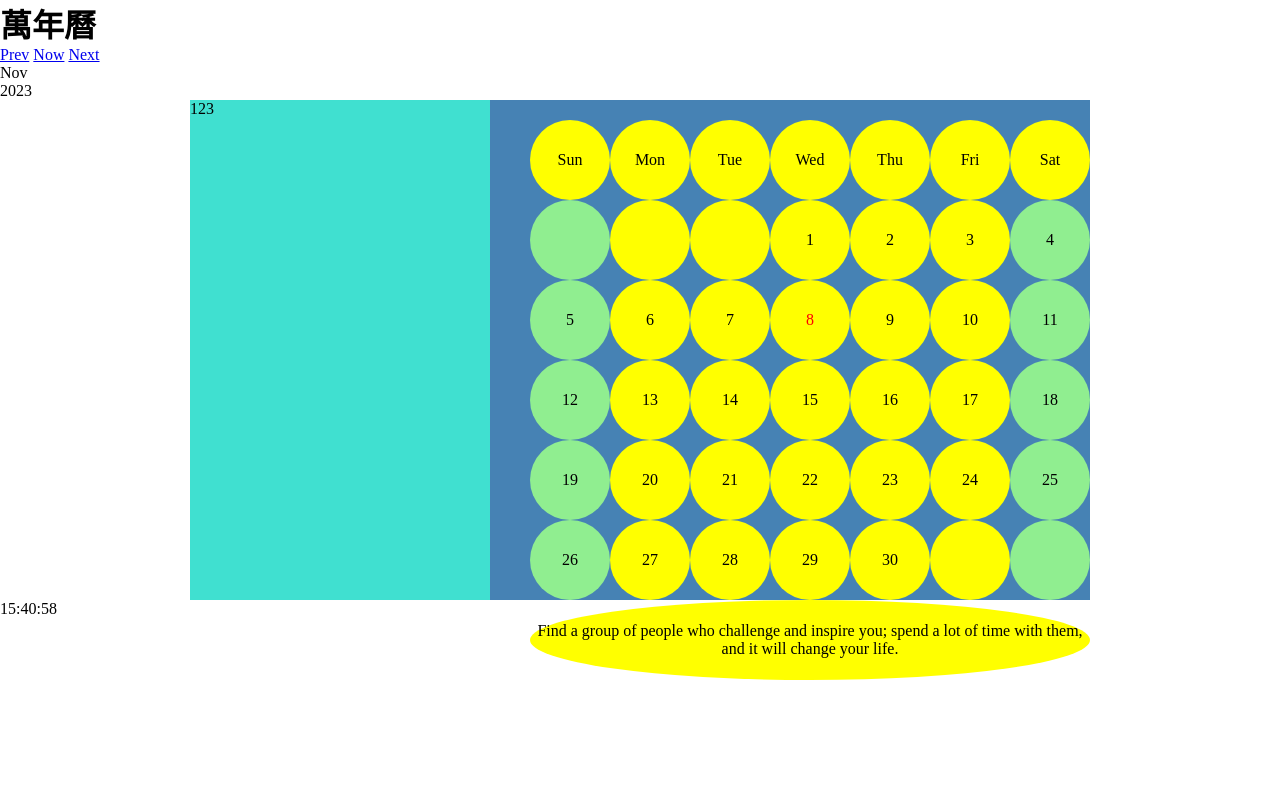
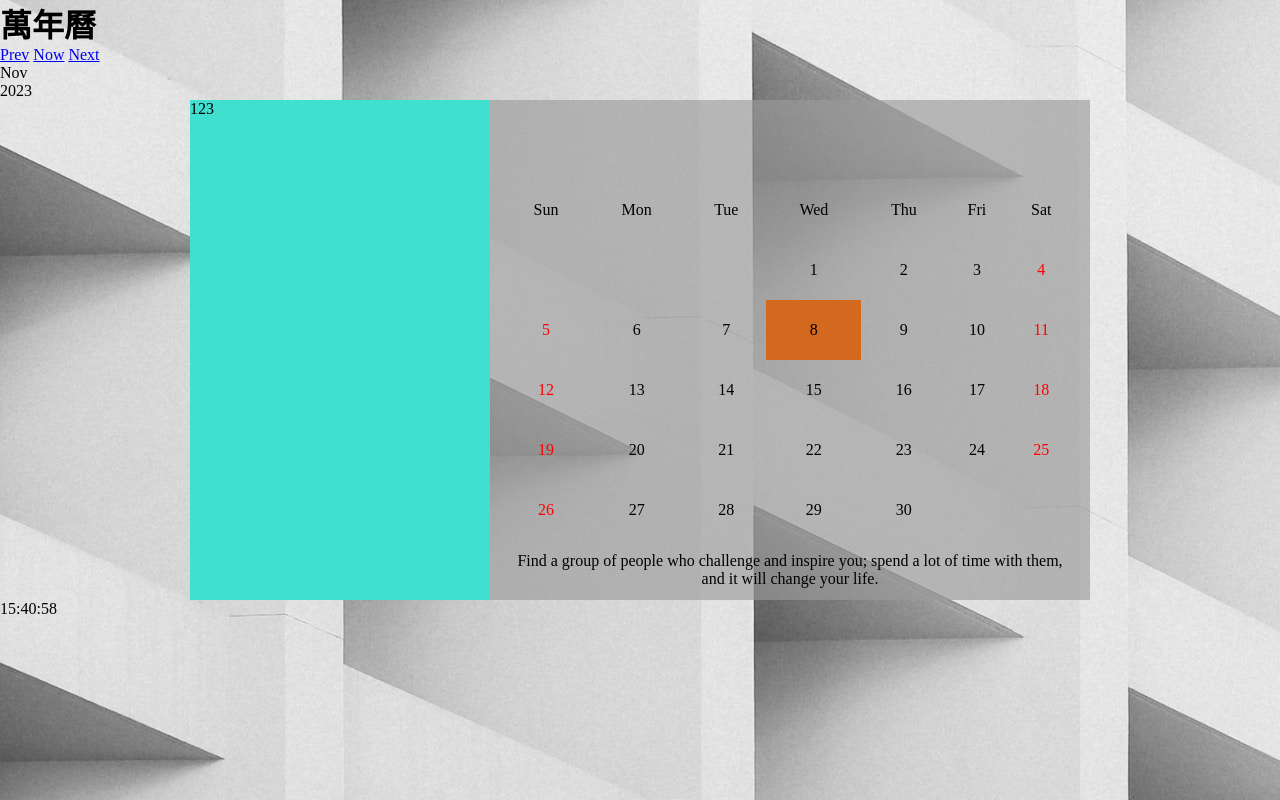
Before and after one commit to Trump-2/Perpetual-calendar, a PHP site: page / in a window 1280 px wide. Run offline with PHP 8.4, Linux system fonts and the light colour scheme; data that the repository does not hold is empty.

Commit message:
對 table 的位置和外觀進行修改

```diff
--- a/index.php
+++ b/index.php
@@ -12,7 +12,7 @@ if (isset($_GET['month']) && isset($_GET['year'])) {
 // 根據今天是星期幾決定要使用哪個背景圖片
 switch ($month) {
   case '1':
-    $Bg = "./images/bg0.gif";
+    $Bg = "./images/bgN-2.jpg";
     break;
   case '2':
     $Bg = "./images/bg1.gif";
@@ -31,6 +31,20 @@ switch ($month) {
     break;
   case "7":
     $Bg = "./images/bg6.gif";
+  case "8":
+    $Bg = "./images/bgN-1.jpg";
+    break;
+  case "9":
+    $Bg = "./images/bg4.gif";
+    break;
+  case "10":
+    $Bg = "./images/bgN-1.jpg";
+    break;
+  case "11":
+    $Bg = "./images/bgN-1.jpg";
+  case "12":
+    $Bg = "./images/bgN-2.jpg";
+
 }
 ?>
 
@@ -47,6 +61,8 @@ switch ($month) {
 </head>
 
 <body style="background-image:url('<?php echo $Bg ?>')">
+
+  <!-- <body style="background-image: url('./images/bgN-1.jpg');"> -->
 
   <h1>萬年曆</h1>
   <?php
@@ -84,7 +100,7 @@ switch ($month) {
   <!-- style='width:500px;display:flex;margin:auto;justify-content:space-between' -->
   <div>
     <?php
-    if ($month  > 11) {
+    if ($month > 11) {
       $next = 1;
       $nextYear = $year + 1;
     } else {
@@ -92,7 +108,7 @@ switch ($month) {
       $nextYear = $year;
     }
 
-    if ($month  < 2) {
+    if ($month < 2) {
       $prev = 12;
       $prevYear = $year - 1;
     } else {
@@ -123,7 +139,6 @@ switch ($month) {
     </div>
 
   </div>
-  <div class="circle"></div>
   <div class="container">
     <div class='aside-div'>
       <aside>
@@ -156,9 +171,9 @@ switch ($month) {
               $thisCellDate = strtotime("+$addDays days", strtotime($firstCellDate));
               // 判斷格子中的日期是星期幾，0代表星期日(依此類推)，因為這裡要讓假日的 background-color 改變，也就是星期為 0 或 6 的，所以將其作為判斷條件
               if (date('w', $thisCellDate) == 0 || date('w', $thisCellDate) == 6) {
-                echo "<td style='background-color:lightgreen'>";
+                echo "<td style='color:red'>";
               } else if (date('Y-m-j') == date('Y-m-j', $thisCellDate)) {
-                echo "<td style='color:red'>";
+                echo "<td class='today'>";
               } else {
                 echo "<td>";
               }
@@ -186,7 +201,6 @@ switch ($month) {
           echo "</table>";
           ?>
       </main>
-
     </div>
   </div>
 
--- a/style.css
+++ b/style.css
@@ -5,19 +5,33 @@
   box-sizing: border-box;
 }
 
+table,td {
+  /* border:2px solid white;
+  table-layout: fixed; */
+}
+
 table {
   border-collapse: collapse;
+  width:95%;
+  position:absolute;
+  bottom:0;
+  left:15px;
   /* border: 3px double #999; */
+}
+
+td,th {
+  height:60px;
 }
 
 td {
   /* border: 1px solid #999; */
   /* padding: 5px 10px; */
   text-align: center;
-  width: 80px;
+  /* height:60px; */
+  /* width: 80px;
   height: 80px;
-  border-radius: 50%;
-  background-color: yellow;
+  border-radius: 50%; */
+  /* background-color: yellow; */
 }
 
 .container {
@@ -34,7 +48,16 @@ aside {
 main {
   width: 600px;
   height: 500px;
-  background-color: steelblue;
-  padding-top: 20px;
-  padding-left: 40px;
+  background-color: rgba(156, 156, 156, 0.639);
+  /* padding-top: 20px;
+  padding-left: 200px; */
+  position:relative;
 }
+
+.main-div {
+  /* filter:blur(3px); */
+}
+
+.today {
+  background-color:chocolate;
+}
```
Also changed, not shown: images/bgN-1.jpg (added), images/bgN-2.jpg (added), 1 other file. Lines whose indentation alone changed are shown as unchanged.
